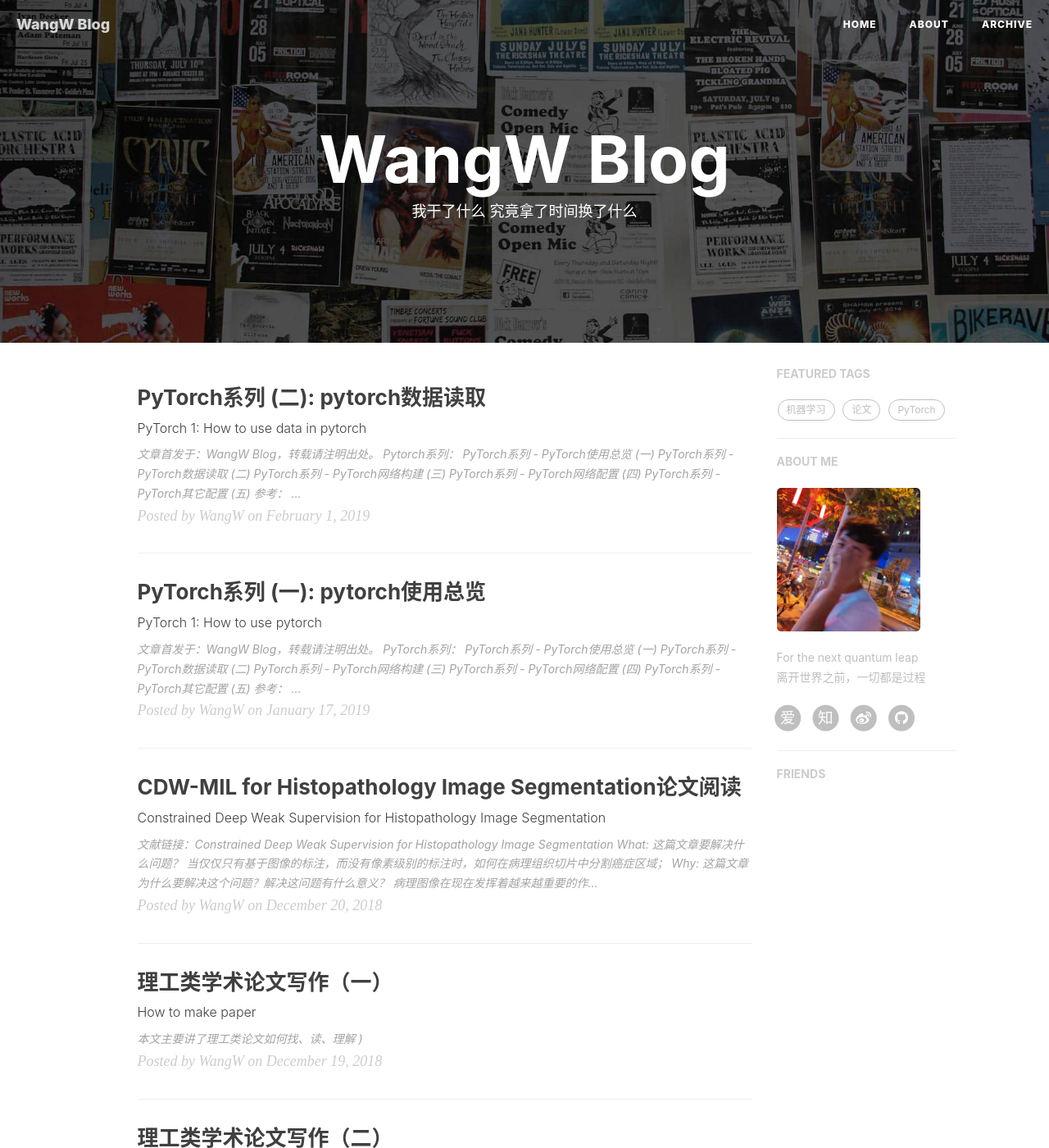
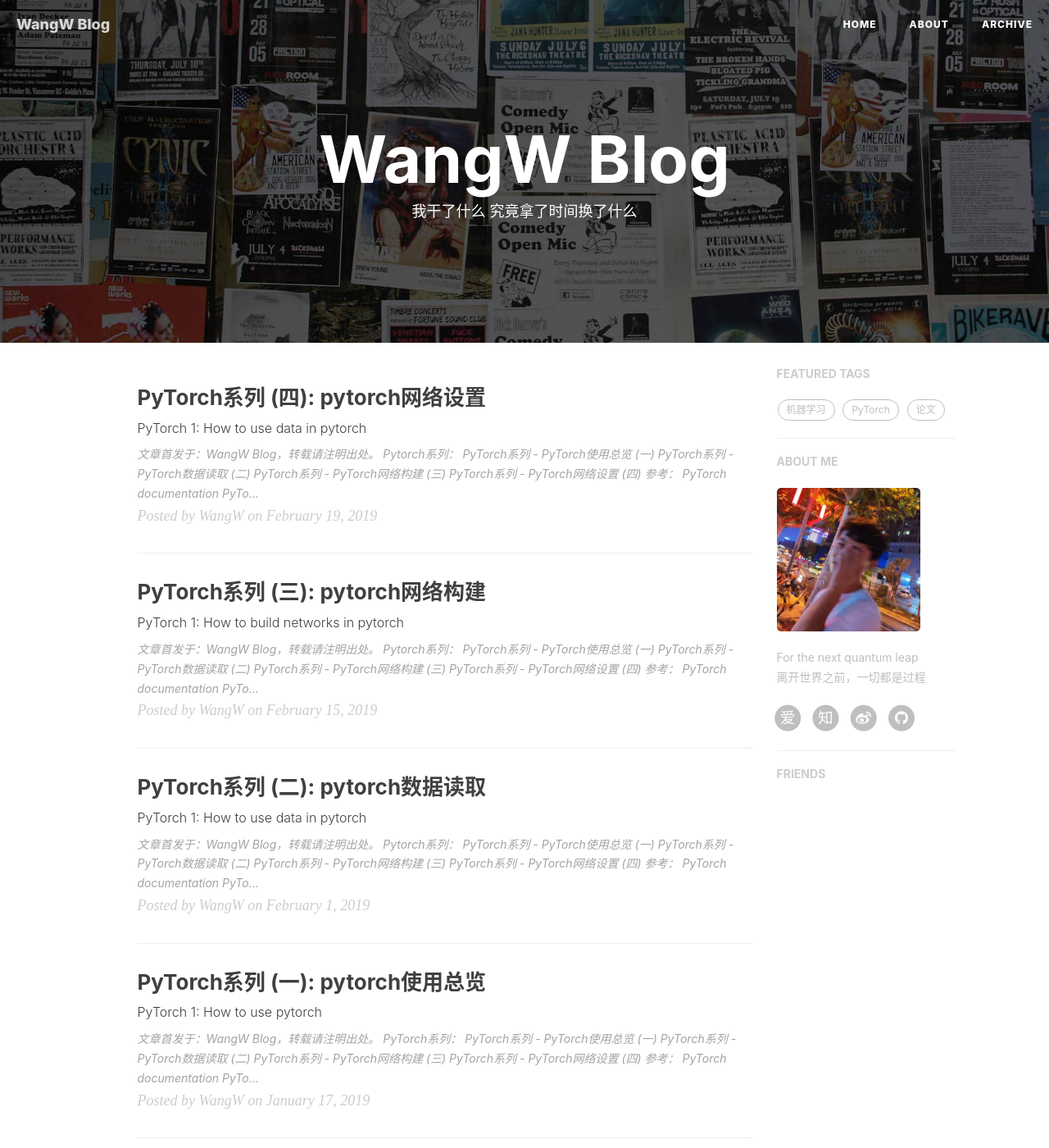
Before and after one commit to ilikewind/Myblog, a Jekyll site: the page built from index.html, in a window 1280 px wide and 1400 px high. Shown: the whole window at 82% size. Built offline with Jekyll 4.4.1, drawn with Linux system fonts in a browser that asks for light colours; nearby versions of some CDN libraries; the list of posts is cut into pages by our own code; comment, search, counter and statistics services are not loaded; some of the changed text lies outside the part shown.

Commit message:
add Pytorch tutorial

```diff
--- a/_posts/2019-01-17-Pytorch-introduction.md
+++ b/_posts/2019-01-17-Pytorch-introduction.md
@@ -11,13 +11,13 @@ tags:
 **文章首发于：**[WangW Blog](https://likewind.top)，转载请注明出处。
 **PyTorch系列：**
 
-- PyTorch系列 - PyTorch使用总览 (一)
-- PyTorch系列 - PyTorch数据读取 (二)
-- PyTorch系列 - PyTorch网络构建 (三)
-- PyTorch系列 - PyTorch网络配置 (四)
-- PyTorch系列 - PyTorch其它配置 (五)
+- [PyTorch系列 - PyTorch使用总览 (一)](https://likewind.top/2019/01/17/Pytorch-introduction/)
+- [PyTorch系列 - PyTorch数据读取 (二)](https://likewind.top/2019/02/01/Pytorch-dataprocess/)
+- [PyTorch系列 - PyTorch网络构建 (三)](https://likewind.top/2019/02/15/Pytorch-networks/)
+- [PyTorch系列 - PyTorch网络设置 (四)](https://likewind.top/2019/02/19/Pytorch-setting/)
 
 **参考：**
+
 1. [PyTorch documentation](https://pytorch.org/docs/stable/data.html)
 2. [PyTorch 码源](https://github.com/pytorch/)
 
--- a/_posts/2019-02-01-Pytorch-dataprocess.md
+++ b/_posts/2019-02-01-Pytorch-dataprocess.md
@@ -11,16 +11,15 @@ tags:
 **文章首发于：**[WangW Blog](https://likewind.top)，转载请注明出处。
 **Pytorch系列：**
 
-- PyTorch系列 - PyTorch使用总览 (一)
-- PyTorch系列 - PyTorch数据读取 (二)
-- PyTorch系列 - PyTorch网络构建 (三)
-- PyTorch系列 - PyTorch网络配置 (四)
-- PyTorch系列 - PyTorch其它配置 (五)
+- [PyTorch系列 - PyTorch使用总览 (一)](https://likewind.top/2019/01/17/Pytorch-introduction/)
+- [PyTorch系列 - PyTorch数据读取 (二)](https://likewind.top/2019/02/01/Pytorch-dataprocess/)
+- [PyTorch系列 - PyTorch网络构建 (三)](https://likewind.top/2019/02/15/Pytorch-networks/)
+- [PyTorch系列 - PyTorch网络设置 (四)](https://likewind.top/2019/02/19/Pytorch-setting/)
 
 **参考：**
+
 1. [PyTorch documentation](https://pytorch.org/docs/stable/data.html)
 2. [PyTorch 码源](https://github.com/pytorch/)
-
 
 本文首先介绍了有关预处理包的源码，接着介绍了在数据处理中的具体应用；
 其主要目录如下：
@@ -278,6 +277,7 @@ class torch.utils.data.distributed.DistributedSampler(dataset, num_replicas=None
 	- tumor
 		- 1.png
 
+
 希望能够训练模型，使得能够识别tumor, normal两类，将tumor-->1, normal-->0。
 
 ### 3.2 数据读取
--- /dev/null
+++ b/_posts/2019-02-15-Pytorch-networks.md
@@ -0,0 +1,42 @@
+---
+layout: post
+title: "PyTorch系列 (三): pytorch网络构建"
+subtitle: "PyTorch 1: How to build networks in pytorch"
+author: "WangW"
+header-style: text
+tags:
+    - PyTorch
+---
+
+**文章首发于：**[WangW Blog](https://likewind.top)，转载请注明出处。
+**Pytorch系列：**
+
+- [PyTorch系列 - PyTorch使用总览 (一)](https://likewind.top/2019/01/17/Pytorch-introduction/)
+- [PyTorch系列 - PyTorch数据读取 (二)](https://likewind.top/2019/02/01/Pytorch-dataprocess/)
+- [PyTorch系列 - PyTorch网络构建 (三)](https://likewind.top/2019/02/15/Pytorch-networks/)
+- [PyTorch系列 - PyTorch网络设置 (四)](https://likewind.top/2019/02/19/Pytorch-setting/)
+
+**参考：**
+
+1. [PyTorch documentation](https://pytorch.org/docs/stable/data.html)
+2. [PyTorch 码源](https://github.com/pytorch/)
+
+本文首先介绍了Pytorch中网络构建的源码，接着介绍了一些常见的网络模型，比如ResNet等。其主要目录如下：
+
+[TOC]
+
+# 1 PyTorch网络构建源码分析
+
+[Torch.nn源码](https://github.com/pytorch/pytorch/tree/master/torch/nn)
+
+[Torch.nn相近文档](https://pytorch.org/docs/stable/nn.html)
+
+# 2. 经典网络欣赏
+
+[alexnet、densenet、inception等网络结构](https://github.com/pytorch/vision/tree/master/torchvision/models)
+
+# 3. 具体应用
+
+[PyTorch官方例子](https://github.com/pytorch/examples)
+
+[赞较多的教程](https://github.com/yunjey/pytorch-tutorial)
--- /dev/null
+++ b/_posts/2019-02-19-Pytorch-setting.md
@@ -0,0 +1,35 @@
+---
+layout: post
+title: "PyTorch系列 (四): pytorch网络设置"
+subtitle: "PyTorch 1: How to use data in pytorch"
+author: "WangW"
+header-style: text
+tags:
+    - PyTorch
+
+---
+
+**文章首发于：**[WangW Blog](https://likewind.top)，转载请注明出处。
+**Pytorch系列：**
+
+- [PyTorch系列 - PyTorch使用总览 (一)](https://likewind.top/2019/01/17/Pytorch-introduction/)
+- [PyTorch系列 - PyTorch数据读取 (二)](https://likewind.top/2019/02/01/Pytorch-dataprocess/)
+- [PyTorch系列 - PyTorch网络构建 (三)](https://likewind.top/2019/02/15/Pytorch-networks/)
+- [PyTorch系列 - PyTorch网络设置 (四)](https://likewind.top/2019/02/19/Pytorch-setting/)
+
+**参考：**
+
+1. [PyTorch documentation](https://pytorch.org/docs/stable/data.html)
+2. [PyTorch 码源](https://github.com/pytorch/)
+
+本文主要讲解损失函数、优化函数、学习率策略、多GPU等
+
+# 1 码源
+
+[torch.nn包含了loss函数、多GPU训练](https://pytorch.org/docs/stable/nn.html)
+
+[torch.optim包含学习策略、优化函数](https://pytorch.org/docs/stable/optim.html)
+
+# 2 应用
+
+暂无描述。
```
